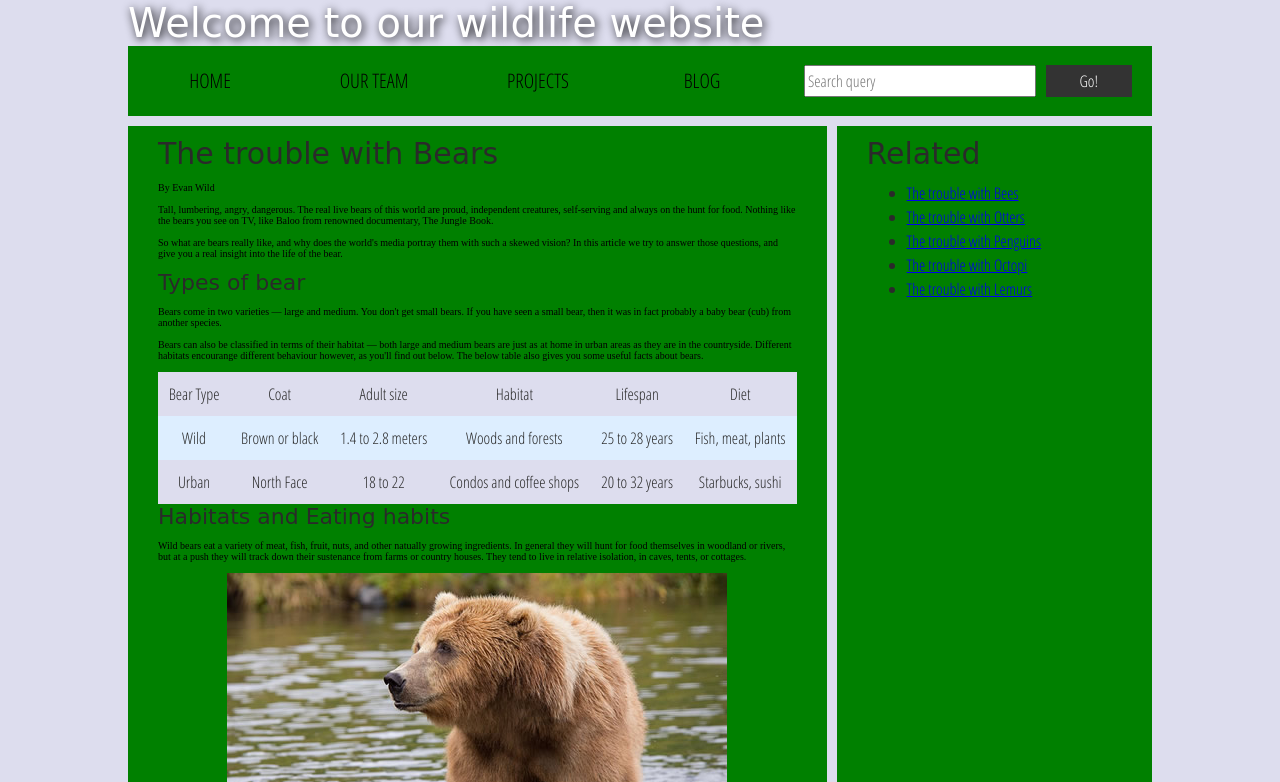
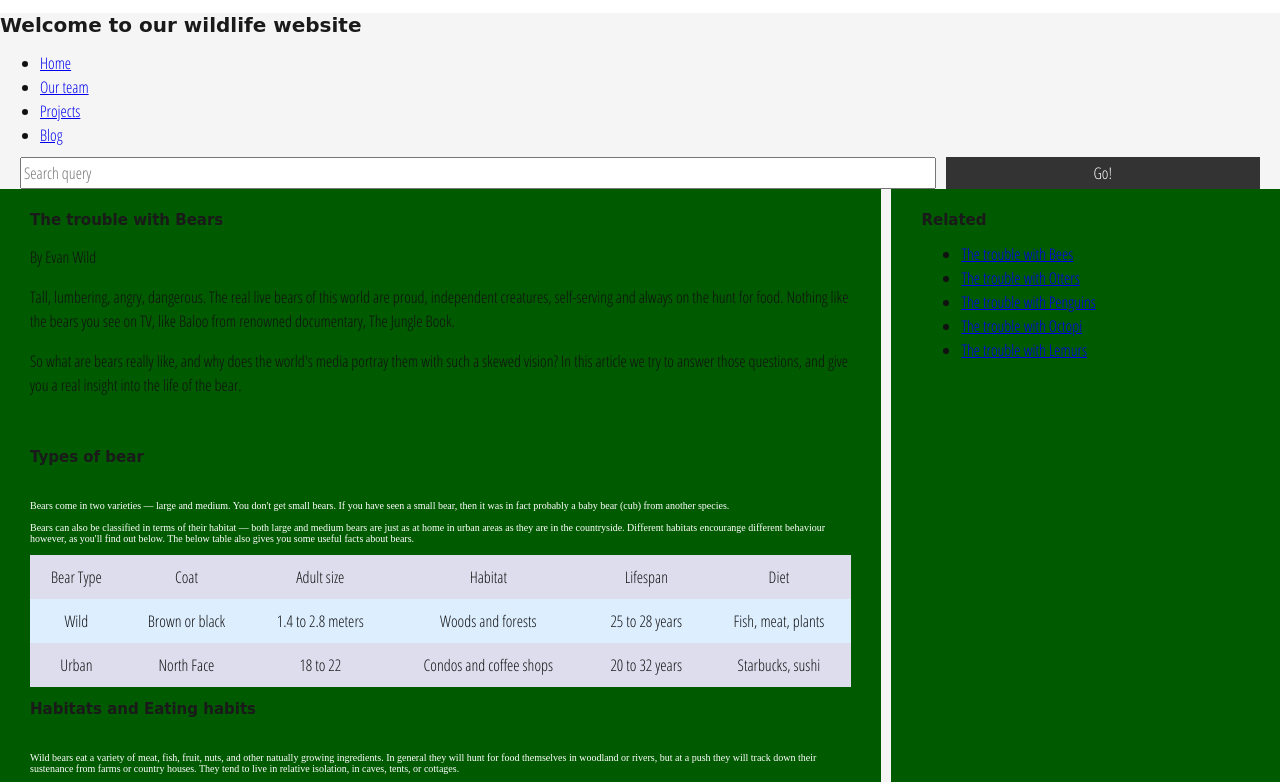
Before and after one commit to Ketoes/INFT1206, a plain HTML site: page Assignment5/index.html in a window 1280 px wide. Shown: the top 782 px of the page. Drawn offline with Linux system fonts and the light colour scheme; a web font is replaced by a local one.

Commit message:
Added SemanticHMTL

```diff
--- a/Assignment5/index.html
+++ b/Assignment5/index.html
@@ -22,7 +22,7 @@
 
   <body>
     <div class="header">
-      <font size="7">Welcome to our wildlife website</font>
+      <h1>Welcome to our wildlife website</h1>
     </div>
 
     <div class="nav">
@@ -41,15 +41,12 @@
 
     <main>
       <article>
-        <font size="6">The trouble with Bears</font>
+        <h1>The trouble with Bears</h1>
+        <p>By Evan Wild</p>
+        <p>Tall, lumbering, angry, dangerous. The real live bears of this world are proud, independent creatures, self-serving and always on the hunt for food. Nothing like the bears you see on TV, like Baloo from renowned documentary, The Jungle Book.</p>
+        <p>So what are bears really like, and why does the world's media portray them with such a skewed vision? In this article we try to answer those questions, and give you a real insight into the life of the bear.</p>
         <br><br>
-        By Evan Wild
-        <br><br>
-        Tall, lumbering, angry, dangerous. The real live bears of this world are proud, independent creatures, self-serving and always on the hunt for food. Nothing like the bears you see on TV, like Baloo from renowned documentary, The Jungle Book.
-        <br><br>
-        So what are bears really like, and why does the world's media portray them with such a skewed vision? In this article we try to answer those questions, and give you a real insight into the life of the bear.
-        <br><br>
-        <font size="5">Types of bear</font>
+        <h2>Types of bear</h2>
         <br><br>
         Bears come in two varieties — large and medium. You don't get small bears. If you have seen a small bear, then it was in fact probably a baby bear (cub) from another species.
         <br><br>
@@ -86,7 +83,7 @@
           </tbody>
         </table>
 
-        <font size="5">Habitats and Eating habits</font>
+        <h2>Habitats and Eating habits</h2>
         <br><br>
         Wild bears eat a variety of meat, fish, fruit, nuts, and other natually growing ingredients. In general they will hunt for food themselves in woodland or rivers, but at a push they will track down their sustenance from farms or country houses. They tend to live in relative isolation, in caves, tents, or cottages.
         <br><br>
@@ -98,7 +95,7 @@
         <br><br>
         Urban bears will sleep anywhere they can, from bus shelters and parks, to the toilets in McDonalds, to their own apartment.
         <br><br>
-        <font size="5">Mating rituals</font>
+        <h2>Mating rituals</h2>
         <br><br>
         Bears are romantic creatures by nature, and will naturally look for a mate that they can spend the rest of their lives with. They will woo a potential suitor by making their dwelling look attractive — for example with cave paintings or a bed of reeds in the case of a wild bear, and mood lighting and a Michael Bublé CD in the case of an urban bear.
         <br><br>
@@ -112,7 +109,7 @@
 
         <aside>
 
-          <font size="5">About the author</font>
+          <h2>About the author</h2>
         <br><br>
           Evan Wild is an unemployed plumber from Doncaster, who has been really "in to" wildlife since childhood. He once went to Chester Zoo on holiday, but got ill after eating a doner kebab.
         <br><br>
@@ -124,7 +121,7 @@
 
           <div class="comment-wrapper">
 
-            <font size="6">Add comment</font>
+            <h2>Add comment</h2>
 
             <form class="comment-form">
               <div class="flex-pair">
@@ -140,7 +137,7 @@
               </div>
             </form>
 
-            <font size="6">Comments</font>
+            <h2>Comments</h2>
 
             <ul class="comment-container">
 
@@ -159,7 +156,7 @@
       </article>
 
       <div class="secondary">
-        <font size="6">Related</font>
+        <h2>Related</h2>
 
         <ul>
           <li><a href="#">The trouble with Bees</a></li>
--- a/Assignment5/style.css
+++ b/Assignment5/style.css
@@ -7,25 +7,23 @@ html, body {
 
 html {
   font-size: 10px;
-  background-color: #dde;
+  background-color: #fff; /* changed from #dde for higher contrast */
 }
 
 body {
-  width: 80%;
-  min-width: 1024px;
-  margin: 0 auto;
+  color: #111; /* darker text for better contrast */
+  background-color: #f5f5f5; /* lighter background */
 }
 
 /* || typography */
-
-font[size="7"], font[size="6"], font[size="5"] {
+h1, h2, h3 {
   font-family: 'Sonsie One', cursive;
-  color: #2a2a2a;
+  color: #1a1a1a; /* darker for contrast */
 }
 
 p, input, li, table, label {
   font-family: 'Open Sans Condensed', sans-serif;
-  color: #2a2a2a;
+  color: #111;
 }
 
 font[size="7"] {
@@ -50,9 +48,9 @@ p, li, table {
 }
 
 /* || header layout */
-
-div[class="nav"], article, footer, .secondary {
-  background-color: green;
+nav, article, footer, .secondary {
+  background-color: #005a00; /* dark green for contrast */
+  color: #fff;
 }
 
 article, footer, .secondary {
@@ -63,33 +61,33 @@ article {
   margin-right: 10px;
 }
 
-div[class="nav"] {
+nav {
   height: 50px;
-  background-color: ff80ff;
+  background-color: #c800c8; /* strong magenta for contrast */
   display: flex;
   padding: 1% 0;
   margin-bottom: 10px;
 }
 
-div[class="nav"] ul {
+nav ul {
   padding: 0;
   list-style-type: none;
   flex: 2;
   display: flex;
 }
 
-div[class="nav"] li {
+nav li {
   display: inline;
   text-align: center;
   flex: 1;
 }
 
-div[class="nav"] a {
+nav a {
   display: inline-block;
   font-size: 2rem;
   text-transform: uppercase;
   text-decoration: none;
-  color: black;
+  color: #fff; /* white links for contrast */
 }
 
 div[class="nav"] .search {
@@ -173,7 +171,8 @@ audio {
 /* Comments styling */
 
 .comments {
-  background-color: #def;
+  background-color: #e0e0ff; /* higher contrast */
+  color: #111;
   padding: 10px;
 }
 
```
